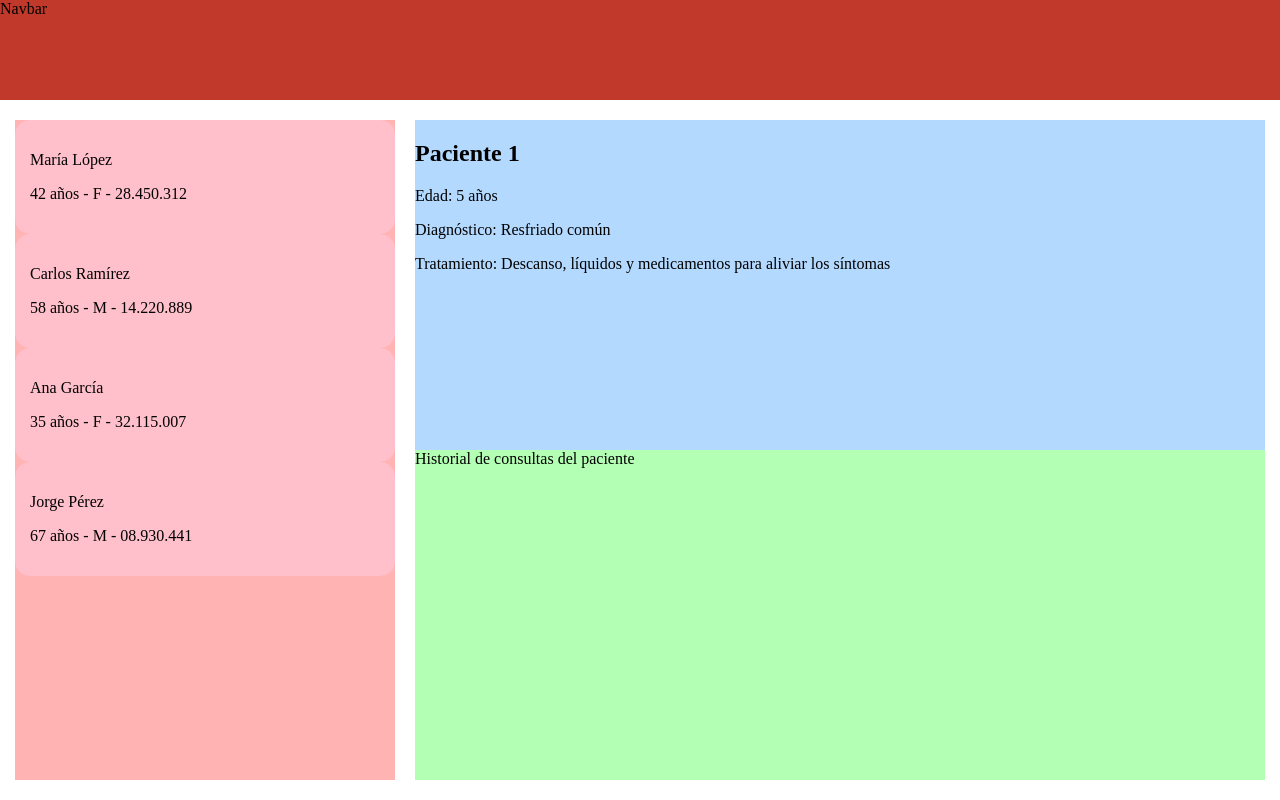
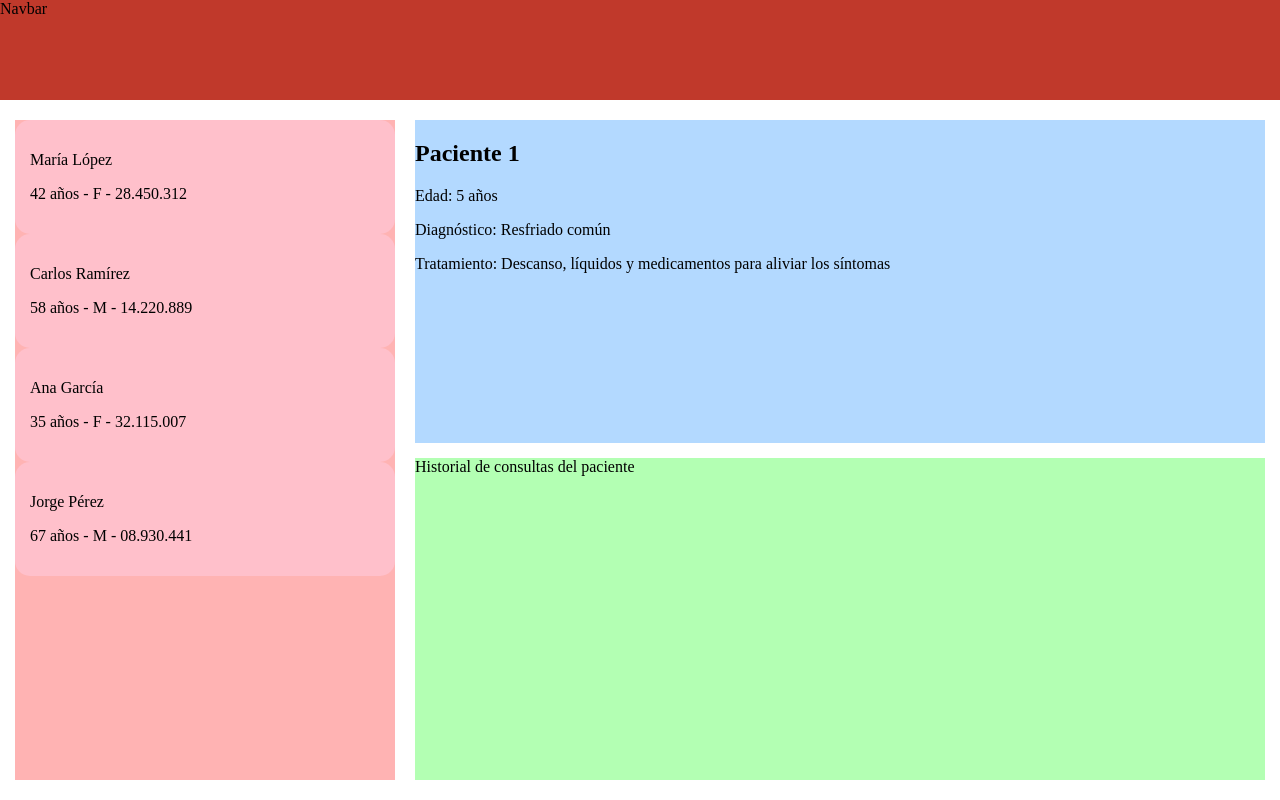
Before and after one commit to FranB2MIL/Proyecto-Pediatria-ver1, a React (Vite) app: page / in a window 1280 px wide. Built offline with nearby package versions, Linux system fonts and the light colour scheme.

Commit message:
app con estilos en CSS

```diff
--- a/src/App.jsx
+++ b/src/App.jsx
@@ -13,7 +13,8 @@ function App() {
         <div className="main-container-0">
           <PatientList />
 
-          <div style={{ flex: 1, display: 'flex', flexDirection: 'column' }}>
+          <div className="patient-info-container">
+
             <div style={{ flex: 5, background: '#B3D9FF' }}>
               <PatientCard />
             </div>
--- a/src/index.css
+++ b/src/index.css
@@ -28,3 +28,10 @@ body {
   padding: 20px 15px;
   gap: 20px;
 }
+
+.patient-info-container {
+  display: flex;
+  flex-direction: column;
+  gap: 15px;
+  flex: 1
+}
```
